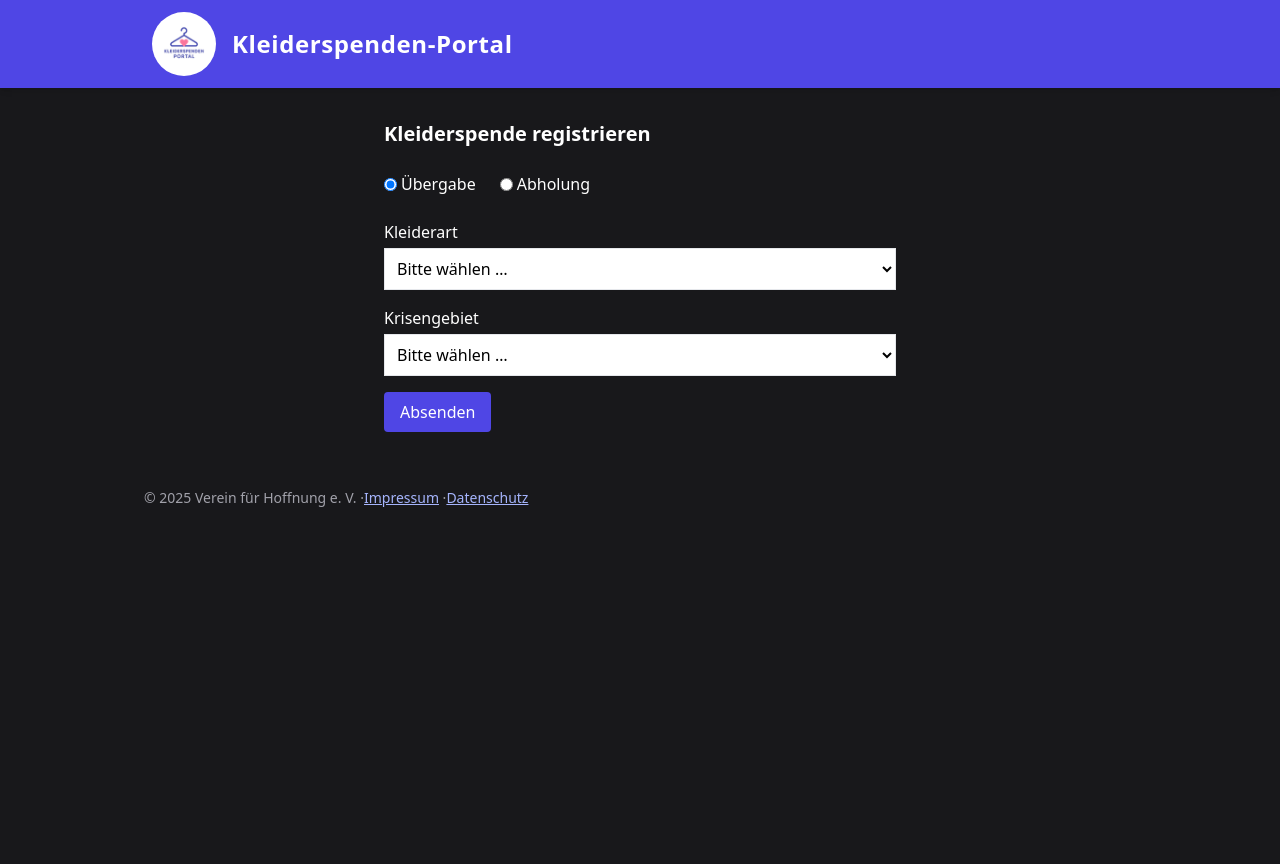
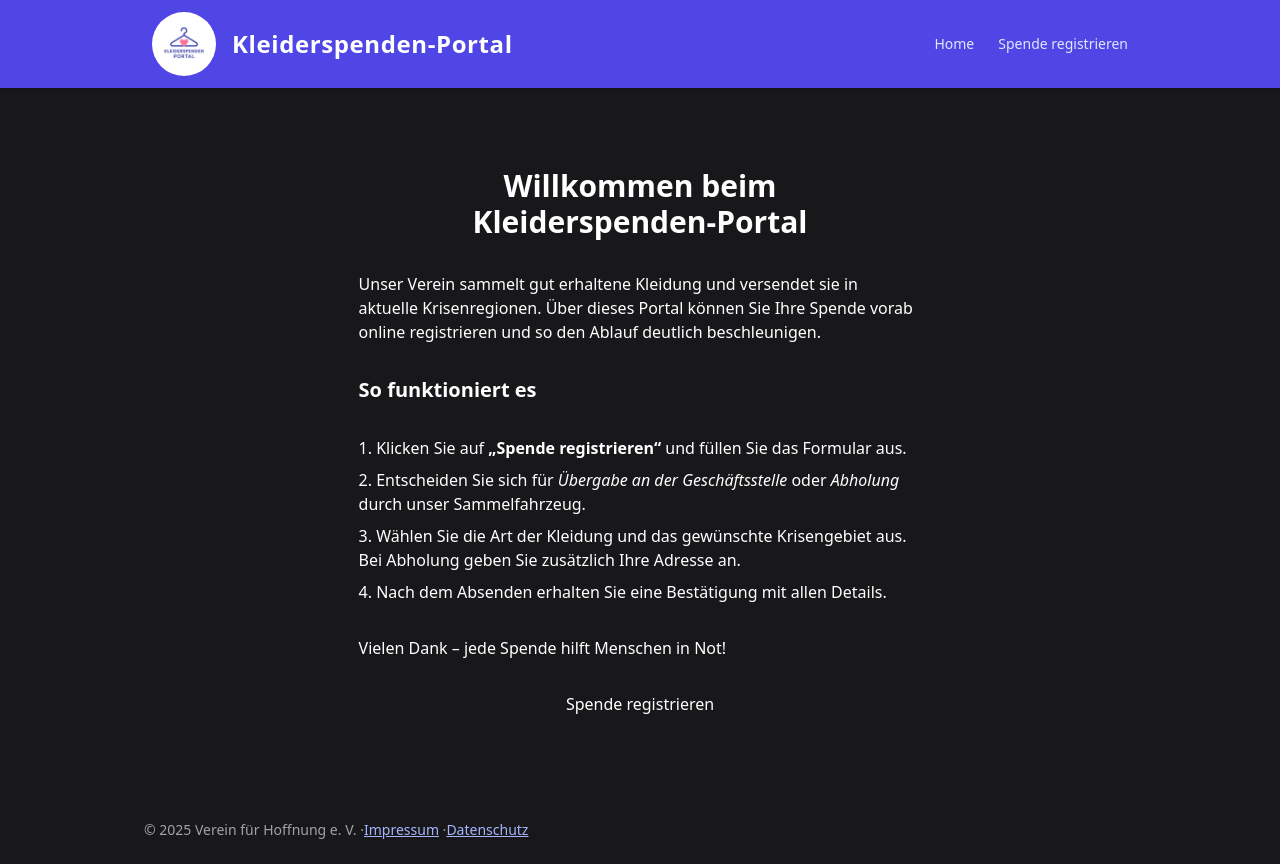
Before and after one commit to struperto/iu-ipwa01-kleiderspenden, a React (Vite) app: page / in a window 1280 px wide. Before the commit the page ends 800 px from the top, so only its background shows below. Built offline with nearby package versions, Linux system fonts and the light colour scheme.

Commit message:
feat(nav): Home-Seite angelegt & Navigation verdrahtet

```diff
--- a/src/App.tsx
+++ b/src/App.tsx
@@ -1,18 +1,20 @@
+import { BrowserRouter, Routes, Route } from 'react-router-dom';
 import Header from './components/Header';
 import Footer from './components/Footer';
 import Register from './pages/Register';
 import Confirm from './pages/Confirm';
-import { BrowserRouter, Routes, Route } from 'react-router-dom';
+import Home from './pages/Home';
 
 export default function App() {
   return (
     <BrowserRouter>
       <Header />
 
-      {/* zentraler Content-Bereich mit max-Breite & Padding */}
+      {/* central content area: max width, centered, responsive padding */}
       <main className="max-w-screen-lg mx-auto px-4 py-8">
         <Routes>
-          <Route path="/" element={<Register />} />
+          <Route path="/" element={<Home />} />
+          <Route path="/spende" element={<Register />} />
           <Route path="/confirm" element={<Confirm />} />
         </Routes>
       </main>
--- a/src/components/Header.tsx
+++ b/src/components/Header.tsx
@@ -1,7 +1,7 @@
 export default function Header() {
   return (
     <header className="bg-indigo-600 w-full shadow-md">
-      <div className="max-w-screen-lg mx-auto flex items-center gap-4 px-6 py-3">
+      <div className="max-w-screen-lg mx-auto flex items-center gap-4 px-6 py-3 justify-between">
         {/* Logo */}
         <div className="bg-white rounded-full p-1">
           <img src="/logo.png" alt="Logo" className="h-14 w-auto" />
@@ -11,6 +11,16 @@ export default function Header() {
         <h1 className="text-white text-2xl font-semibold tracking-wide">
           Kleiderspenden-Portal
         </h1>
+
+        {/* Navigation */}
+        <nav className="ml-auto flex items-center gap-6 text-indigo-100 text-sm">
+          <a href="/" className="hover:text-white underline-offset-4 hover:underline">
+            Home
+          </a>
+          <a href="/spende" className="hover:text-white underline-offset-4 hover:underline">
+            Spende&nbsp;registrieren
+          </a>
+        </nav>
       </div>
     </header>
   );
--- /dev/null
+++ b/src/pages/Home.tsx
@@ -0,0 +1,50 @@
+
+
+import { Link } from 'react-router-dom';
+
+export default function Home() {
+  return (
+    <section className="space-y-8 max-w-prose mx-auto py-12 px-4">
+      <h2 className="text-3xl font-semibold text-center">
+        Willkommen beim Kleiderspenden‑Portal
+      </h2>
+
+      <p>
+        Unser Verein sammelt gut erhaltene Kleidung und versendet sie in aktuelle
+        Krisenregionen. Über dieses Portal können Sie Ihre Spende vorab online
+        registrieren und so den Ablauf deutlich beschleunigen.
+      </p>
+
+      <h3 className="text-xl font-semibold">So funktioniert&nbsp;es</h3>
+      <ol className="list-decimal list-inside space-y-2">
+        <li>
+          Klicken Sie auf&nbsp;
+          <strong>„Spende&nbsp;registrieren“</strong> und füllen Sie das
+          Formular aus.
+        </li>
+        <li>
+          Entscheiden Sie sich für&nbsp;
+          <em>Übergabe an der Geschäftsstelle</em> oder&nbsp;
+          <em>Abholung</em> durch unser Sammelfahrzeug.
+        </li>
+        <li>
+          Wählen Sie die Art der Kleidung und das gewünschte Krisengebiet aus.
+          Bei Abholung geben Sie zusätzlich Ihre Adresse an.
+        </li>
+        <li>
+          Nach dem Absenden erhalten Sie eine Bestätigung mit allen Details.
+        </li>
+      </ol>
+
+      <p>
+        Vielen Dank&nbsp;– jede Spende hilft Menschen in Not!&nbsp;
+      </p>
+
+      <div className="text-center">
+        <Link to="/spende" className="btn-primary inline-block">
+          Spende&nbsp;registrieren
+        </Link>
+      </div>
+    </section>
+  );
+}
```
